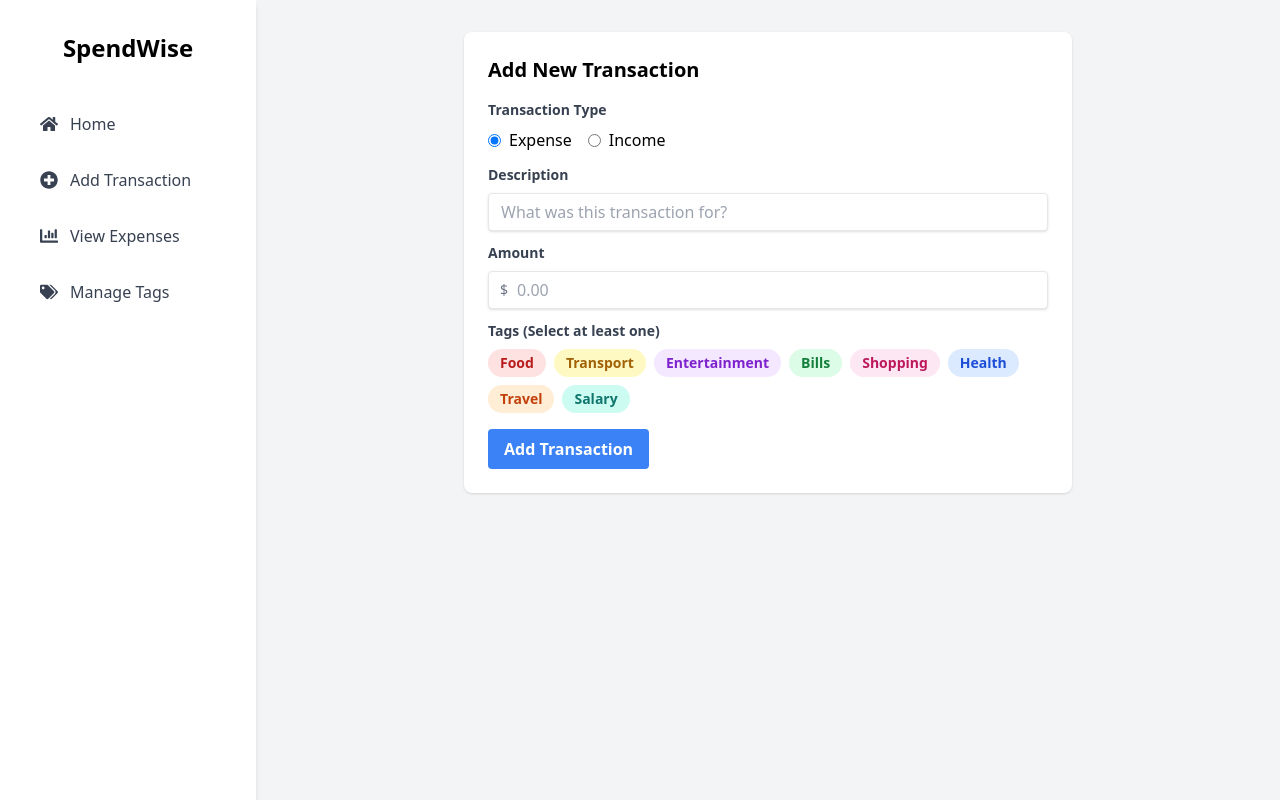
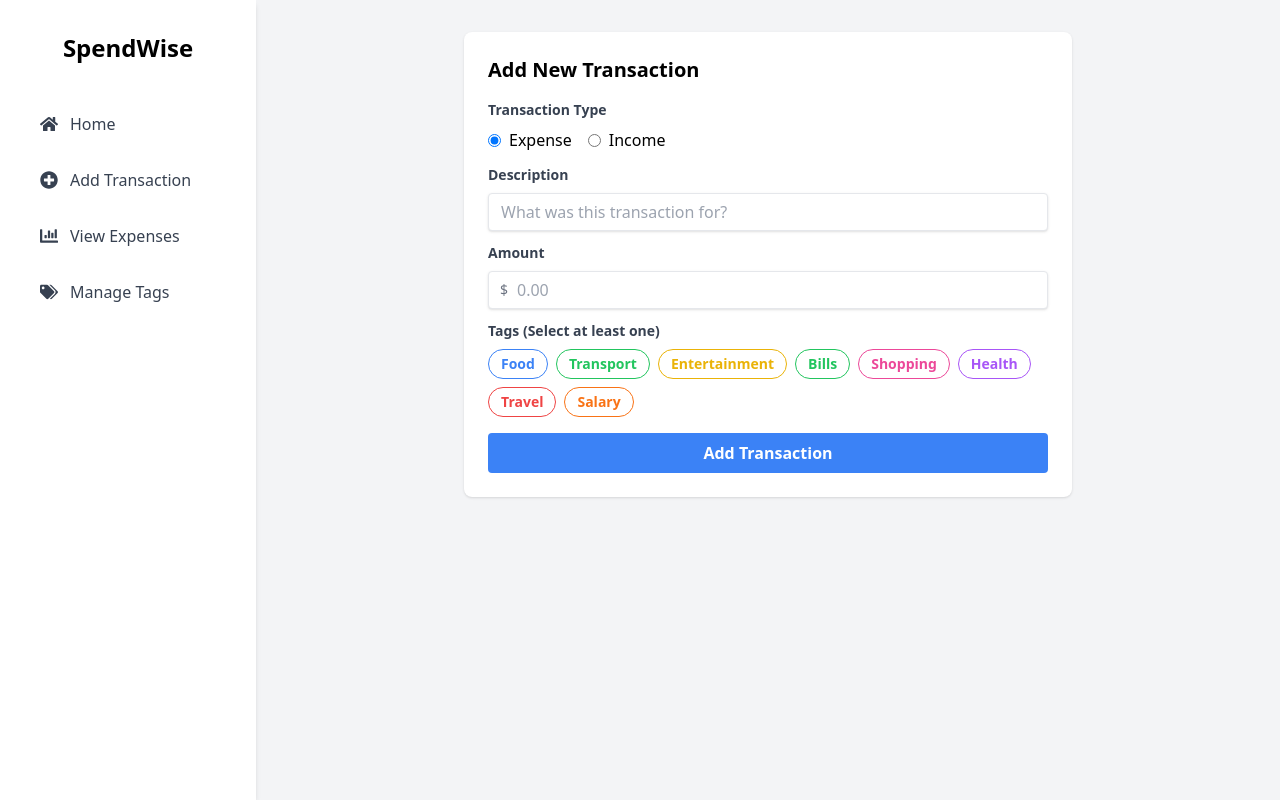
Before and after one commit to Sanduni4822/CashFlow-Tracker-Individual-, a React (Vite) app: page /add-transaction in a window 1280 px wide. Built offline with nearby package versions, Linux system fonts and the light colour scheme.

Commit message:
Updated the Add Transaction button

```diff
--- a/src/pages/addtransaction/AddTransactionPage.jsx
+++ b/src/pages/addtransaction/AddTransactionPage.jsx
@@ -8,14 +8,14 @@ const AddTransactionPage = () => {
   const [amount, setAmount] = useState('');
   const [selectedTags, setSelectedTags] = useState([]);
   const allTags = [
-    { name: 'Food', color: 'bg-red-100', textColor: 'text-red-700' },
-    { name: 'Transport', color: 'bg-yellow-100', textColor: 'text-yellow-700' },
-    { name: 'Entertainment', color: 'bg-purple-100', textColor: 'text-purple-700' },
-    { name: 'Bills', color: 'bg-green-100', textColor: 'text-green-700' },
-    { name: 'Shopping', color: 'bg-pink-100', textColor: 'text-pink-700' },
-    { name: 'Health', color: 'bg-blue-100', textColor: 'text-blue-700' },
-    { name: 'Travel', color: 'bg-orange-100', textColor: 'text-orange-700' },
-    { name: 'Salary', color: 'bg-teal-100', textColor: 'text-teal-700' },
+    { name: 'Food', textColor: 'text-blue-500', borderColor: 'border-blue-500' },
+    { name: 'Transport', textColor: 'text-green-500', borderColor: 'border-green-500' },
+    { name: 'Entertainment', textColor: 'text-yellow-500', borderColor: 'border-yellow-500' },
+    { name: 'Bills', textColor: 'text-green-500', borderColor: 'border-green-500' },
+    { name: 'Shopping', textColor: 'text-pink-500', borderColor: 'border-pink-500' },
+    { name: 'Health', textColor: 'text-purple-500', borderColor: 'border-purple-500' },
+    { name: 'Travel', textColor: 'text-red-500', borderColor: 'border-red-500' },
+    { name: 'Salary', textColor: 'text-orange-500', borderColor: 'border-orange-500' },
   ];
 
   const handleTagClick = (tagName) => {
@@ -85,8 +85,8 @@ const AddTransactionPage = () => {
             <button
               key={tagInfo.name}
               type="button"
-              className={`inline-block px-3 py-1 rounded-full text-sm font-semibold ${tagInfo.textColor} ${tagInfo.color} ${
-                selectedTags.includes(tagInfo.name) ? 'border-2 border-blue-500' : 'hover:bg-gray-200'
+              className={`inline-block px-3 py-1 rounded-full text-sm font-semibold ${tagInfo.textColor} border ${tagInfo.borderColor} ${
+                selectedTags.includes(tagInfo.name) ? 'border-2' : 'hover:bg-gray-100'
               }`}
               onClick={() => handleTagClick(tagInfo.name)}
             >
@@ -96,7 +96,10 @@ const AddTransactionPage = () => {
         </div>
       </div>
 
-      <button onClick={handleSubmit} className="bg-blue-500 hover:bg-blue-700 text-white font-bold py-2 px-4 rounded focus:outline-none focus:shadow-outline">
+      <button
+        onClick={handleSubmit}
+        className="bg-blue-500 hover:bg-blue-700 text-white font-bold py-2 px-4 rounded focus:outline-none focus:shadow-outline w-full"
+      >
         Add Transaction
       </button>
     </div>
```
